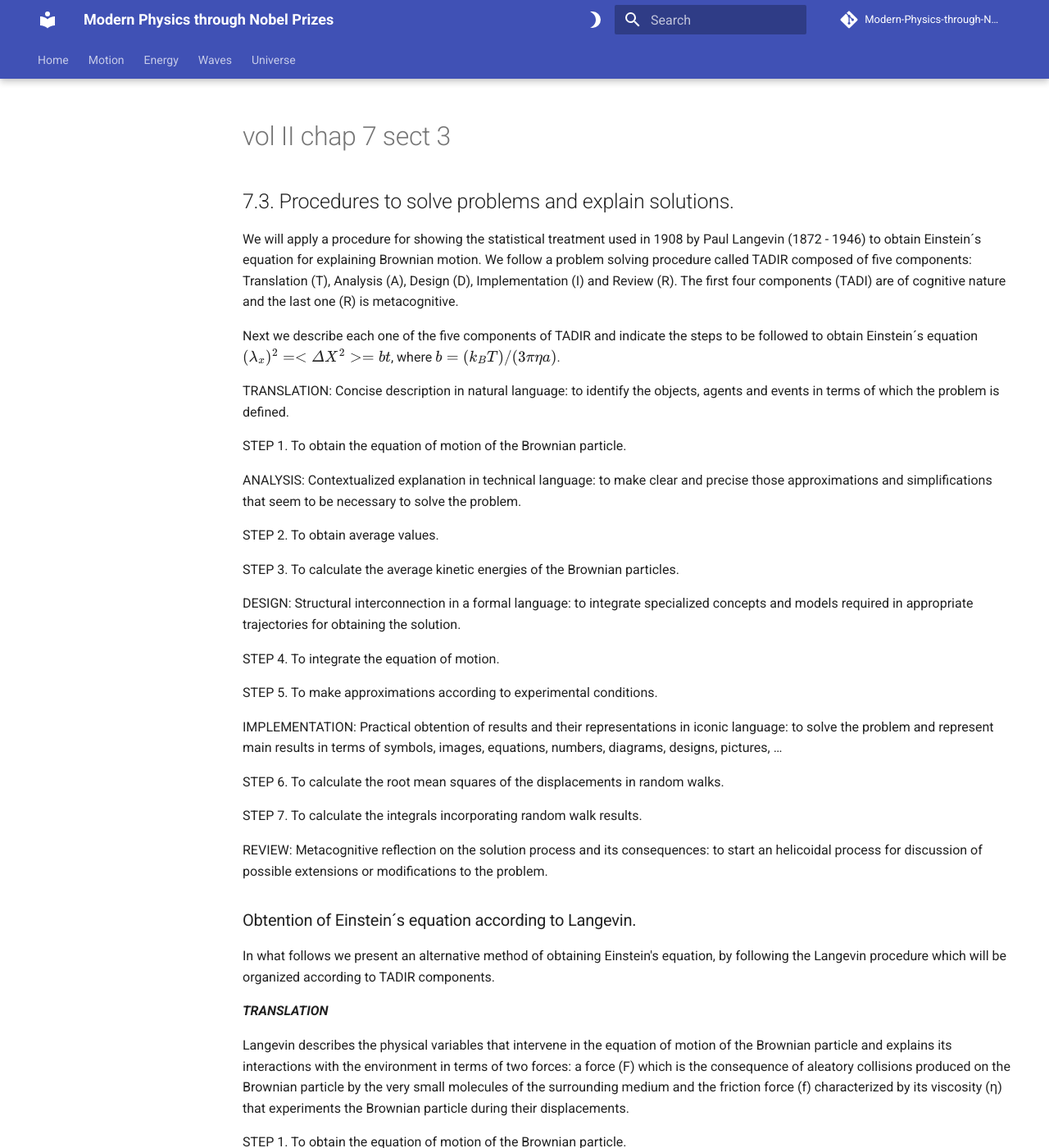
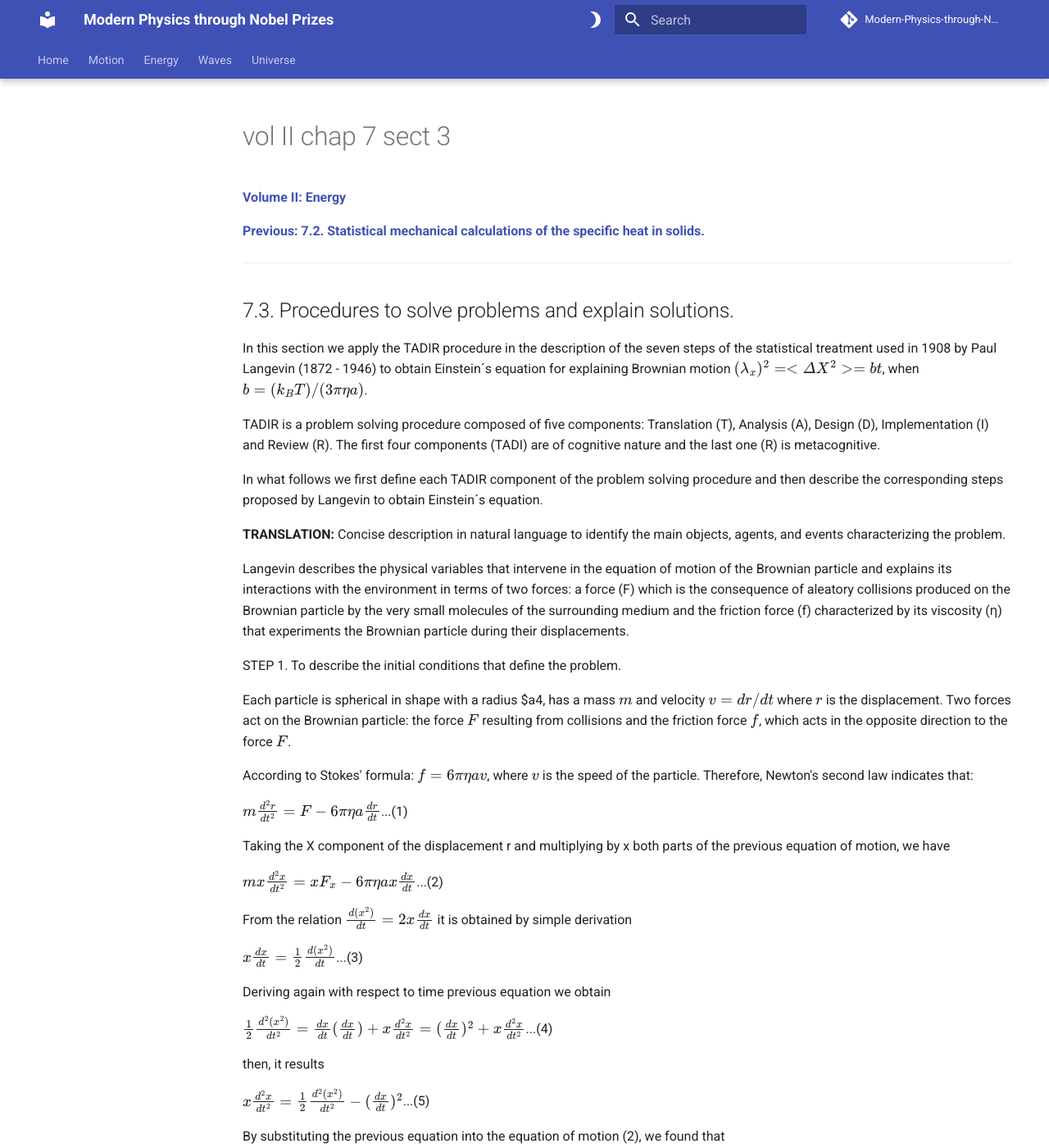
Before and after one commit to modphysnobel/modphysnobel.github.io, an MkDocs documentation site: the page built from docs/vol-II/vol-II-chap-7-sect-3.md, in a window 1280 px wide and 1400 px high. Shown: the whole window at 82% size. Built offline with MkDocs 1.6.1 and Material for MkDocs 9.7.7, drawn with Linux system fonts in a browser that asks for light colours; some web fonts are replaced; comment, search, counter and statistics services are not loaded; some of the changed text lies outside the part shown.

Commit message:
Update vol-II-chap-7-sect-3.md

```diff
--- a/docs/vol-II/vol-II-chap-7-sect-3.md
+++ b/docs/vol-II/vol-II-chap-7-sect-3.md
@@ -1,44 +1,27 @@
+
+[**Volume II: Energy**](./volume-II.md)
+
+[**Previous: 7.2.  Statistical mechanical calculations of the specific heat in solids.**](./vol-II-chap-6-sect-2.md)
+
+***
+
 ## 7.3. Procedures to solve problems and explain solutions.
 
-We will apply a procedure for showing the statistical treatment used in 1908 by Paul Langevin (1872 - 1946) to obtain Einstein´s equation for explaining Brownian motion.  We follow a problem solving procedure called TADIR composed of five components: Translation (T), Analysis (A), Design (D), Implementation (I) and Review (R). The first four components (TADI) are of cognitive nature and the last one (R) is metacognitive.
+In this section we apply the TADIR procedure in the description of the seven steps of the statistical treatment used in 1908 by Paul Langevin (1872 - 1946) to obtain Einstein´s equation for explaining Brownian motion $(λ_x)^2 = <ΔX^2> = bt$, when $b = (k_BT)/(3πηa)$.
 
-Next we describe each one of the five components of TADIR and indicate the steps to be followed to obtain Einstein´s equation $(λ_x)^2 = <ΔX^2> = bt$, where $b = (k_BT)/(3πηa)$.
+TADIR is a problem solving procedure composed of five components: Translation (T), Analysis (A), Design (D), Implementation (I) and Review (R). The first four components (TADI) are of cognitive nature and the last one (R) is metacognitive.
 
-TRANSLATION: Concise description in natural language: to identify the objects, agents and events in terms of which the problem is defined.
+In what follows we first define each TADIR component of the problem solving procedure and then describe the corresponding steps proposed by Langevin to obtain Einstein´s equation.
 
-STEP 1. To obtain the equation of motion of the Brownian particle.
-
-ANALYSIS: Contextualized explanation in technical language: to make clear and precise those approximations and simplifications that seem to be necessary to solve the problem.
-
-STEP 2. To obtain average values.
-
-STEP 3. To calculate the average kinetic energies of the Brownian particles.
-
-DESIGN: Structural interconnection in a formal language: to integrate specialized concepts and models required in appropriate trajectories for obtaining the solution.
-
-STEP 4. To integrate the equation of motion.
-
-STEP 5. To make approximations according to experimental conditions.
-
-IMPLEMENTATION: Practical obtention of results and their representations in iconic language: to solve the problem and represent main results in terms of symbols, images, equations, numbers, diagrams, designs, pictures, …
-
-STEP 6. To calculate the root mean squares of the displacements in random walks.
-
-STEP 7. To calculate the integrals incorporating random walk results.
-
-REVIEW: Metacognitive reflection on the solution process and its consequences: to start an helicoidal process for discussion of possible extensions or modifications to the problem.
-
-### Obtention of Einstein´s equation according to Langevin.
-
-In what follows we present an alternative method of obtaining Einstein's equation, by following the Langevin procedure which will be organized according to TADIR components.
-
-***TRANSLATION***
+**TRANSLATION:** Concise description in natural language to identify the main objects, agents, and events characterizing the problem.
 
 Langevin describes the physical variables that intervene in the equation of motion of the Brownian particle and explains its interactions with the environment in terms of two forces: a force (F) which is the consequence of aleatory collisions produced on the Brownian particle by the very small molecules of the surrounding medium and the friction force (f) characterized by its viscosity (η) that experiments the Brownian particle during their displacements.
 
-STEP 1. To obtain the equation of motion of the Brownian particle.
+STEP 1. To describe the initial conditions that define the problem.
 
-Each particle is spherical in shape with a radius $a$, has a mass $m$ and velocity $v = dr /dt$ where $r$ is the displacement. Two forces act on the Brownian particle: the force $F$ resulting from collisions and by the friction force $f$, which acts in the opposite direction to the force $F$. According to Stokes' formula: $f = 6πηav$, where $v$ is the speed of the particle. Therefore, Newton's second law indicates that:
+Each particle is spherical in shape with a radius $a4, has a mass $m$ and velocity $v = dr /dt$ where $r$ is the displacement. Two forces act on the Brownian particle: the force $F$ resulting from collisions and the friction force $f$, which acts in the opposite direction to the force $F$.
+
+According to Stokes' formula: $f = 6πηav$, where $v$ is the speed of the particle. Therefore, Newton's second law indicates that:
 
 $m\frac{d^2r}{dt^2}=F-6πηa\frac{dr}{dt}$...(1)
 
@@ -62,9 +45,9 @@ By substituting the previous equation into the equation of motion (2), we found
 
 $\frac{m}{2}\frac{d^2(x^2)}{dt^2}-m(\frac{dx}{dt})^2=xF_x-6πηa\frac{1}{2}\frac{d(x^2)}{dt}$...(6)
 
-***ANALYSIS***
+**ANALYSIS:**  Contextualized explanation in technical language to make clear and precise those approximations and simplifications required to solve the problem.
 
-Langevin's derivation starts from the energy equipartition theorem, which establishes that the average kinetic energy of the Brownian particle is $ε = ½k_BT$ for each degree of freedom; therefore $E = 3ε$.Furthermore, Langevin works the problem in one dimension and makes the assumption that the displacement in the ($x$) direction is not correlated with the force ($F_x$) in that direction.
+Langevin's derivation starts from the energy equipartition theorem, which establishes that the average kinetic energy of the Brownian particle is $ε = ½k_BT$ for each degree of freedom; therefore $E = 3ε$. At this point, Langevin considers the problem in one dimension and makes the assumption that the displacement in the ($x$) direction is not correlated with the force ($F_x$) in that direction.
 
 STEP 2. To obtain average values.
 
@@ -72,7 +55,7 @@ If a fairly large number of particles is considered, the above equation (6) is t
 
 $\frac{m}{2}\frac{d^2(\bar{x^2})}{dt^2}-m\bar{(\frac{dx}{dt})^2}=\bar{xF_x}-3πηa\frac{d(\bar{x^2})}{dt}$...(7)
 
-For a large number of particles, both quantities $x$ and $F_x$ are not correlated and can take both positive or negative values, so the first term on the right side of the previous equation is canceled ($\bar{xF_x} = 0)$ and the equation of motion is left as
+For a large number of particles, both quantities $x$ and $F_x$ are not correlated and can take both positive or negative values, so ($\bar{xF_x} = 0)$ and the equation of motion is left as
 
 $\frac{m}{2}\frac{d^2(\bar{x^2})}{dt^2}-m\bar{(\frac{dx}{dt})^2}=-3πηa\frac{d(\bar{x^2})}{dt}$...(8)
 
@@ -86,7 +69,7 @@ The sum of these magnitudes must be equal to the average value of the square of
 
 $\bar{(\frac{dx}{dt})^2}=\bar{(\frac{dy}{dt})^2}\bar{(\frac{dz}{dt})^2}=\bar{v^2}$...(10)
 
-so that for the average value of only one of the components
+Then, the average value of each one of these components
 
 $\bar{(\frac{dx}{dt})^2}=\frac{1}{3}\bar{v^2}$...(11)
 
@@ -94,9 +77,9 @@ Therefore, $m\bar{(\frac{dx}{dt})^2}=\frac{1}{3}m\bar{v^2}=\frac{2}{3}\frac{m\ba
 
 $m\bar{(\frac{dx}{dt})^2}=\frac{2}{3}\frac{m\bar{v^2}}{2}=kT$...(12)
 
-***DESIGN***
+DESIGN: Structural interconnection in a formal language: to integrate specialized concepts and models required for obtaining the solution.
 
-To integrate the equation of motion of the Brownian particle Langevin makes a change of variables, applies initial conditions with values that are consistent with the conditions of the experiment, and expresses the equation of motion in terms of finite increments.
+To integrate the equation of motion of the Brownian particle, Langevin makes a change of variables, applies initial conditions with values that are consistent with the conditions of the experiment, and expresses the equation of motion in terms of finite increments.
 
 STEP 4. To integrate the equation of motion.
 
@@ -104,7 +87,7 @@ Using equations (8) and (12) and defining
 
 $\frac{d(\bar{x^2})}{dt}=Z$...(13)
 
-Equation (8) $\frac{m}{2}\frac{d^2(\bar{x^2})}{dt^2}-m\bar{(\frac{dx}{dt})^2}=-3πηa\frac{d(\bar{x^2})}{dt}$ can be expressed as
+equation (8) $\frac{m}{2}\frac{d^2(\bar{x^2})}{dt^2}-m\bar{(\frac{dx}{dt})^2}=-3πηa\frac{d(\bar{x^2})}{dt}$ can be expressed as
 
 $\frac{m}{2}\frac{dZ}{dt}-kT=-3πηaZ$...(14)
 
@@ -120,7 +103,7 @@ Integrating the above equation, we get
 
 $ln(Z-\frac{kT}{3πηa})-ln(\frac{-kT}{3πηa})=\frac{-6πηa}{m}t$...(17)
 
-Defining the quantities $A=kT/3πηa$ and $B= -(\frac{6πηa}{m})(t)$, the above equation can be expressed as $ln(Z – A) – ln (-A) = ln[(Z – A)/(-A)] = ln [(A – Z)/(A)] = - B$. This equation corresponds to $(A – Z)/(A) = exp(-B)$ and solving for $Z$ it can be obtained $Z = A[1 – exp(-B)]$. Using the definitions of $A$ and $B$ as well as equation (13) we get
+Defining the quantities $A=kT/3πηa$ and $B= -(\frac{6πηa}{m})(t)$, the above equation can be expressed as $ln(Z – A) – ln (-A) = ln[(Z – A)/(-A)] = ln [(A – Z)/(A)] = - B$. This equation corresponds to $(A – Z)/(A) = exp(-B)$ and solving for $Z$ it results $Z = A[1 – exp(-B)]$. Using the definitions of $A$ and $B$ as well as equation (13) we get
 
 $Z=\frac{kT}{3πηa}(1-e^{\frac{-6πηa}{m}t})=\frac{d(\bar{x^2})}{dt}$...(18)
 
@@ -136,15 +119,15 @@ Last equation can be expressed as
 
 $Δ\bar{x^2}=\frac{kT}{3πηa}Δt$...(20)
 
-***IMPLEMENTATION***
+**IMPLEMENTATION:** Practical obtention of results and their representations in iconic language to solve the problem and represent its results in terms of symbols, images, equations, numbers, diagrams, designs, pictures, …
 
-Since Brownian motion is similar to the diffusion of molecules in a gas, both statistical processes that can be treated according to the random walk model. Langevin considers first a one dimensional model of the random work and describes it as a linear time dependence of the root mean square deviation of the particle.
+Since Brownian motion is similar to the diffusion of molecules in a gas, both statistical processes can be treated according to the random walk model. Langevin considers first a one-dimensional model of the random work and describes it as a linear time dependence of the root mean square deviation of the particle.
 
 STEP 6. To calculate the root mean squares of the displacements in random walks.
 
 In the random walk problem a walker tosses a coin and takes one step forward if the result is heads and one step back if the result is tails. Each step represents the displacement between two consecutive points on the path. The problem consists in determining the average of the distance ($x_N$), traveled from the origin after $N$ steps.
 
-If the probability of one step forward and one step back are equal, the average displacement $〈x_N〉$ will be zero, a result that will be different for the average value of a quantity $〈x_N^2〉$ that is always positive. ($〈α〉$ indicates the average of a quantity $α$.)
+If the probability of one step forward and one step back are equal, the average displacement $〈x_N〉$ will be zero; however, the average value of a quantity  $〈x_N^2〉$ is always positive.
 
 If the size of each step is $λ$, then the total distance traveled after the first step will correspond $x_1 = ± λ$, from where $(x_1)^2 = + λ^2$.
 
@@ -162,10 +145,6 @@ STEP 7. To calculate the integrals incorporating random walk results.
 
 Previous equation of motion (8) corresponded to
 
-$\frac{m}{2}\frac{d^2(\bar{x^2})}{dt^2}-m\bar{(\frac{dx}{dt})^2}=-3πηa\frac{d(\bar{x^2})}{dt}$
-
-In that equation the average values were expressed by an upper bar; however, such notation is equivalent to enclosing the averaged quantity within angle brackets $〈 〉$.
-
 $(\frac{m}{2})(\frac{d^2〈x^2〉}{dt^2})- (m)〈(\frac{dx}{dt})^2〉 =  (-3πηa)(\frac{d〈x^2〉}{dt})$...(23)
 
 Given the linear dependence with time of equation (22), its second derivative with respect to time is zero and therefore the first term of equation (23) is null, resulting
@@ -182,18 +161,37 @@ $〈x^2〉 =(\frac{k_BT}{3πηa})t$...(26)
 
 This corresponds exactly to the equation obtained by Einstein $(λ_x)^2 = 〈ΔX^2〉 = bt$, where the slope of the straight-line was $b = (k_BT)/(3πηa)$. The graphical interpretation of this equation was already presented in Figure 7.1.
 
-***REVIEW***
+**REVIEW:**  Metacognitive reflection on the solution process and its consequences to start an helicoidal process for discussion of possible extensions or modifications to the initial statement of the problem.
 
-The metacognitive component of the TADIR process would consist of comparing the Langevin procedure with that of Einstein with the intention of considering conceptual and formal coincidences and differences. It could refer also to more complete approaches to describe Brownian motion where the diffusion process is treated as a Markofian process, as was done by Smoluchowski and others (Pais).
+The metacognitive component of the TADIR process would consist in comparing the Langevin procedure with that of Einstein with the purpose of considering conceptual and formal coincidences and differences. It could also refer to more complete approaches where the diffusion process is treated as a Markofian process (see for instance Pais).
 
 ***
 
 ### REFERENCES
 
-1. EINSTEIN, A. On the Motion Required by the Molecular Kineteic Theory of Heat of Particles Suspended in Fluids at Rest. Annalen der Physik, 17, 549-560 (1905).
-2. EINSTEIN, A. Die Plancksche Theorie der Strahlung und die Theorie der spezifischen Wärme.  Annalen der Physik, 22, 180-190 (1907).
-3. DEBYE P. Zur Theorie der spezifischen Wärmen. Annalen der Physik, 39, 789-839 (1912).
-4. PAIS, A. “Subtle is the Lord…” The Science and the Life of Albert Einstein, Oxford University Press, Oxford, (1982).
-5. PERRIN, J. Brownian Movement and Molecular Reality. (F. Soddy, Traducción). Taylor and Francis, London, (1910).
-6. PERRIN, J. Les atomes, Cuarta edición, Librairie Alcan, París, (1914).
-7. PERRIN, J. Atoms, (D.L. Hammick, Traductor), Van Nostrand, New York (1916).
+
+EINSTEIN, A. On the Motion Required by the Molecular Kineteic Theory of Heat of Particles Suspended in Fluids at Rest. Annalen der Physik, 17, 549-560, (1905).
+
+EINSTEIN, A. Die Plancksche Theorie der Strahlung und die Theorie der spezifischen Wärme.  Annalen der Physik, 22, 180-190, (1907).
+
+DEBYE P. Zur Theorie der spezifischen Wärmen. Annalen der Physik, 39, 789-839, (1912).
+
+PETIT, A.T.; DULONG, P.L. Recherches sur quelques points importants de la Théorie de la Chaleur. Annales de Chimie et de Physique,.10: 395–413, (1819).
+
+PAIS, A. “Subtle is the Lord…” The Science and the Life of Albert Einstein, Oxford University Press, Oxford, (1982).
+
+PERRIN, J. Brownian Movement and Molecular Reality. (F. Soddy, Traducción). Taylor and Francis, London, (1910).
+
+PERRIN, J. Les atomes, Cuarta edición, Librairie Alcan, París, (1914).
+
+PERRIN, J. Atoms, (D.L. Hammick, Traductor), Van Nostrand, New York, (1916).
+
+Perrin´s Physics Nobel Prize
+
+MLA style: Jean Baptiste Perrin – Facts. NobelPrize.org. Nobel Prize Outreach AB 2024. Wed. 24 Jan 2024. <https://www.nobelprize.org/prizes/physics/1926/perrin/facts/>
+
+MLA style: Jean Baptiste Perrin – Nobel Lecture. NobelPrize.org. Nobel Prize Outreach AB 2023. Mon. 23 Jan 2023. https://www.nobelprize.org/prizes/physics/1926/perrin/lecture/
+
+***
+
+[**Next: 8.1. **](./vol-II-chap-8-sect-1.md)
```
